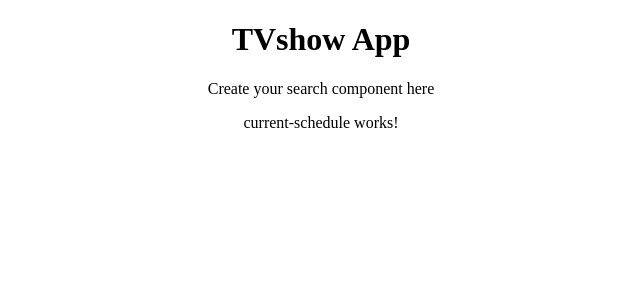
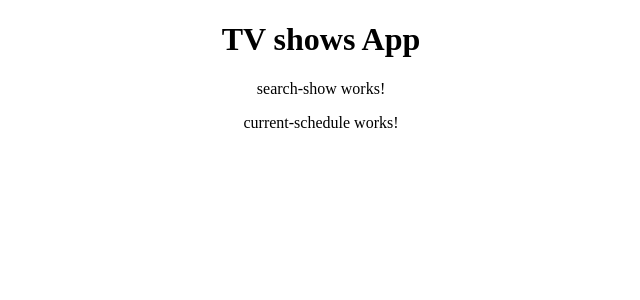
Before and after one commit to shanthisravana/TVshows-App, an Angular app: page / in a window 1280 px wide. Shown: the top 300 px of the page, without its empty margins (319-959 px from the left). Built offline with nearby package versions, Linux system fonts and the light colour scheme.

Commit message:
Added search-show component.

```diff
--- a/angular.json
+++ b/angular.json
@@ -119,6 +119,10 @@
           }
         }
       }
-    }},
-  "defaultProject": "TVshows-App"
+    }
+  },
+  "defaultProject": "TVshows-App",
+  "cli": {
+    "analytics": false
+  }
 }
--- a/src/app/app.component.html
+++ b/src/app/app.component.html
@@ -1,7 +1,7 @@
 
   <div style="text-align: center;">
-    <h1>TVshow App</h1>
-    <div>Create your search component here</div>
+    <h1>TV shows App</h1>
 
+    <app-search-show></app-search-show>
     <app-current-schedule></app-current-schedule>
   </div>
--- a/src/app/app.module.ts
+++ b/src/app/app.module.ts
@@ -4,11 +4,13 @@ import { NgModule } from '@angular/core';
 import { AppRoutingModule } from './app-routing.module';
 import { AppComponent } from './app.component';
 import { CurrentScheduleComponent } from './current-schedule/current-schedule.component';
+import { SearchShowComponent } from './search-show/search-show.component';
 
 @NgModule({
   declarations: [
     AppComponent,
-    CurrentScheduleComponent
+    CurrentScheduleComponent,
+    SearchShowComponent
   ],
   imports: [
     BrowserModule,
--- /dev/null
+++ b/src/app/search-show/search-show.component.html
@@ -0,0 +1 @@
+<p>search-show works!</p>
--- /dev/null
+++ b/src/app/search-show/search-show.component.ts
@@ -0,0 +1,15 @@
+import { Component, OnInit } from '@angular/core';
+
+@Component({
+  selector: 'app-search-show',
+  templateUrl: './search-show.component.html',
+  styleUrls: ['./search-show.component.css']
+})
+export class SearchShowComponent implements OnInit {
+
+  constructor() { }
+
+  ngOnInit(): void {
+  }
+
+}
```
Also changed, not shown: src/app/search-show/search-show.component.css (added), 1 other file (tests, documents, lock files or other folders).
